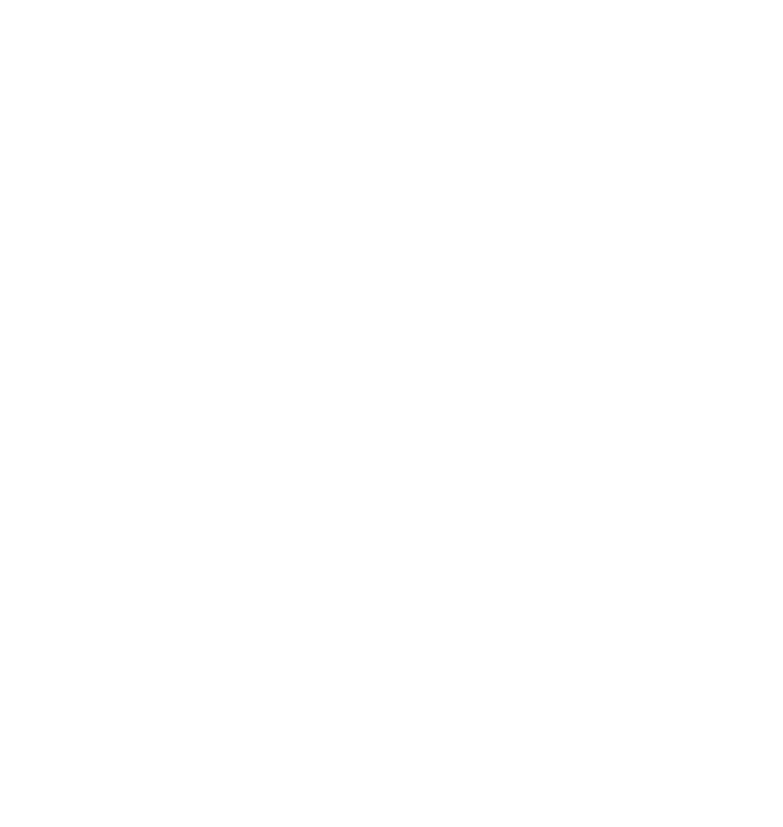
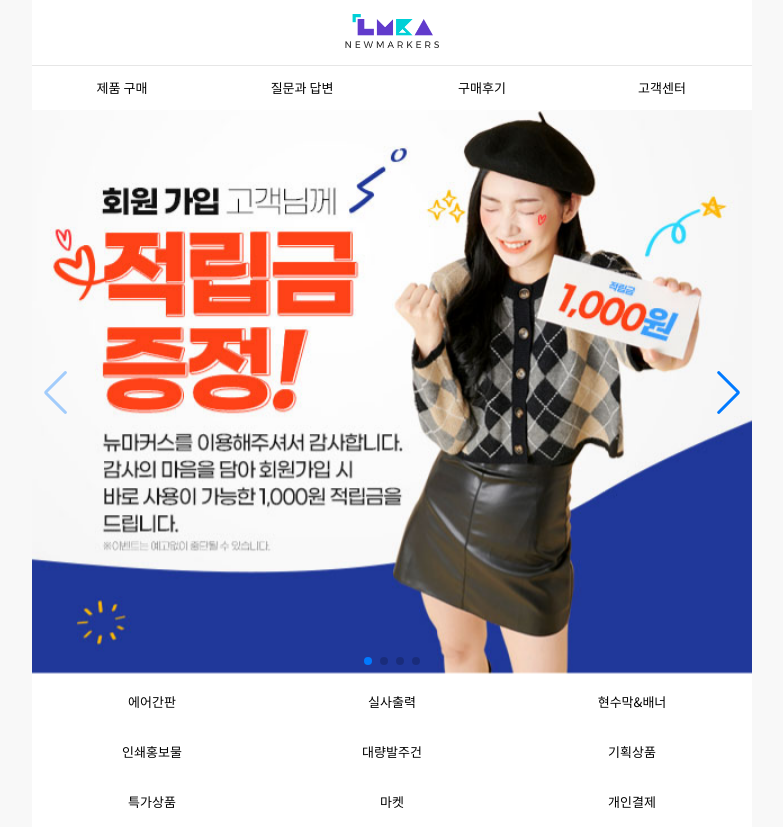
Before and after one commit to hyeon12/frontapp, a plain HTML site: page index.html in a window 1280 px wide. Shown: the whole page, without its empty margins (248-1031 px from the left). Before the commit the page ends 800 px from the top, so only its background shows below. Drawn offline with nearby package versions, Linux system fonts and the light colour scheme; some icons are missing.

Commit message:
메인페이지 작성중

```diff
--- a/css/style.css
+++ b/css/style.css
@@ -0,0 +1,107 @@
+@import url('https://fonts.googleapis.com/css2?family=Noto+Sans+KR:wght@100..900&display=swap');
+@import url('https://fonts.googleapis.com/css2?family=Montserrat:ital,wght@0,100..900;1,100..900&family=Noto+Sans+KR:wght@100..900&display=swap');
+
+* { /*공통적인 전체 선택자 (*) : 디자인상 방해되는 요소를 미리 제거하거나 기본값 지정 */
+    color: #000;
+    box-sizing: border-box;
+    outline: none;
+    font-family: "Noto Sans KR", sans-serif; /*대체폰트임. 공통폰트.. 별도폰트지정시 class 사용*/
+}
+
+html {
+    font-size: 13px;
+    background: #f8f8f8;
+}
+
+/* 스타일 초기화 s */ /* 사용자가 편리하게 구분하기 위해 작성하는 것이 좋음. */
+body {
+    margin: 0 auto;
+    max-width: 720px;
+    min-width: 360px; /*화면을 줄이더라도 360px 이하로는 줄어들지 않음.*/
+    background: #fff;
+}
+
+ul, ol, dl, dt, dd{
+    margin: 0;
+    padding: 0;
+}
+
+ul, ol {
+    list-style: none;
+}
+
+a {
+    text-decoration: none;
+}
+
+img {
+    border: 0;
+}
+
+/* 스타일 초기화 E */
+
+/* 공통 스타일 S */
+.montserrat {
+    font-family: "Montserrat", sans-serif; /*대체폰트*/
+}
+/* 공통 스타일 E */
+
+/* 헤더 영역 S */
+header .site-top {
+    display: flex;
+    justify-content: space-between;
+    align-items: center;
+    height: 66px;
+    border-bottom: 1px solid #e6e6e6;
+    padding: 0 15px; /*좌우여백만 적용*/
+}
+
+header .logo img {
+    height: 34px;
+}
+
+header .site-top i{
+    font-size: 2rem;
+}
+
+header .site-top .left i{
+    margin-right: 10px;
+}
+
+header .site-top .right i{
+    margin-left: 10px;
+}
+
+header nav {
+    display: flex; /*flex 속성 적용하면 inline아닌 block레벨이 되어 높이 변경 가능*/
+    height: 44px;
+}
+
+header nav a {
+    flex-grow: 1;
+    width: 0;
+    text-align: center;
+    line-height: 44px; /*행간 간격*/
+}
+
+/* 헤더 영역 E */
+
+/* 메인 배너 영역 S */
+.main-banner img{
+    width: 100%;
+}
+/* 메인 배너 영역 E */
+
+/* 서브 메뉴 영역 S */
+.sub-menus {
+    display: flex;
+    flex-wrap: wrap;
+}
+
+.sub-menus a {
+    width: calc(100% / 3);          /* 연산자 사용할때는 반드시 띄워쓰기 해야함! 붙여쓰면 인식x */
+    text-align: center;
+    height: 50px;
+    line-height: 50px;
+}
+/* 서브 메뉴 영역 E */
--- a/index.html
+++ b/index.html
@@ -3,7 +3,100 @@
     <head>
         <meta charset="UTF-8">
         <meta name="viewport" content="width=divice-width, initial-scale=1.0, user-scalable=yes, minimum-scale=0.5, maximum-scale=3.0">
+        <link rel="stylesheet" href="https://cdn.jsdelivr.net/npm/xeicon@2.3.3/xeicon.min.css">
+        <link  rel="stylesheet"  href="https://cdn.jsdelivr.net/npm/swiper@11/swiper-bundle.min.css">
         <link rel="stylesheet" type="text/css" href="css/style.css">
+        <!-- Swiper JS -->
+        <script src="https://cdn.jsdelivr.net/npm/swiper@11/swiper-bundle.min.js"></script>
+
+        <script src="js/common.js"></script>
+        <title>뉴마커스</title>
     </head>
-    <body></body>
+    <body>
+        <header>
+            <section class="site-top">
+                <div class="left">
+                    <a href="#">
+                        <i class="xi-bars"></i>
+                    </a>
+                    <a href="#">
+                        <i class="xi-search"></i>
+                    </a>
+                </div>
+
+                <a href="#" class="logo">
+                    <img src="images/logo.png" alt="로고">
+                </a>
+
+                <div class="right">
+                    <a href="#">
+                        <i class="xi-user-o"></i>
+                    </a>
+                    <a href="#">
+                        <i class="xi-cart-o"></i>
+                    </a>
+                </div>
+            </section>
+            <nav>
+                <a href="#">제품 구매</a>
+                <a href="#">질문과 답변</a>
+                <a href="#">구매후기</a>
+                <a href="#">고객센터</a>
+            </nav>
+        </header>
+            <section class="main-banner">
+                <div class="swiper mySwiper">
+                    <div class="swiper-wrapper">
+                      <div class="swiper-slide">
+                        <a href="#">
+                            <img src="images/main_banner1.jpg" alt="메인배너1">
+                        </a>
+                      </div>
+                    <div class="swiper-slide">
+                        <a href="#">
+                        <img src="images/main_banner2.jpg" alt="메인배너1">
+                        </a>
+                    </div>
+
+                    <div class="swiper-slide">
+                        <a href="#">
+                        <img src="images/main_banner3.jpg" alt="메인배너1">
+                        </a>
+                    </div>
+
+                    <div class="swiper-slide">
+                        <a href="#">
+                        <img src="images/main_banner4.jpg" alt="메인배너1">
+                        </a>
+                    </div>
+
+                    </div>
+
+                    <div class="swiper-pagination"></div>
+
+                    <div class="swiper-button-next"></div>
+                    <div class="swiper-button-prev"></div>
+                </div>
+            </section>
+            <section class="sub-menus">
+                <a href="#">에어간판</a>
+                <a href="#">실사출력</a>
+                <a href="#">현수막&배너</a>
+                <a href="#">인쇄홍보물</a>
+                <a href="#">대량발주건</a>
+                <a href="#">기획상품</a>
+                <a href="#">특가상품</a>
+                <a href="#">마켓</a>
+                <a href="#">개인결제</a>
+            </section>
+        <main></main>
+        <footer></footer>
+    </body>
 </html>
+
+
+
+<!--
+    *class 속성 : 선택을 위한 속성
+
+-->
--- /dev/null
+++ b/js/common.js
@@ -0,0 +1,11 @@
+window.addEventListener("DOMContentLoaded", function() {
+    const swiper = new Swiper(".mySwiper", {
+        navigation: {
+            nextEl: ".swiper-button-next",
+            prevEl: ".swiper-button-prev",
+        },
+        pagination: {
+            el: ".swiper-pagination",
+          },
+     });
+});
```
Also changed, not shown: images/logo.png (added), images/main_banner1.jpg (added), images/main_banner2.jpg (added), images/main_banner3.jpg (added), images/main_banner4.jpg (added).
